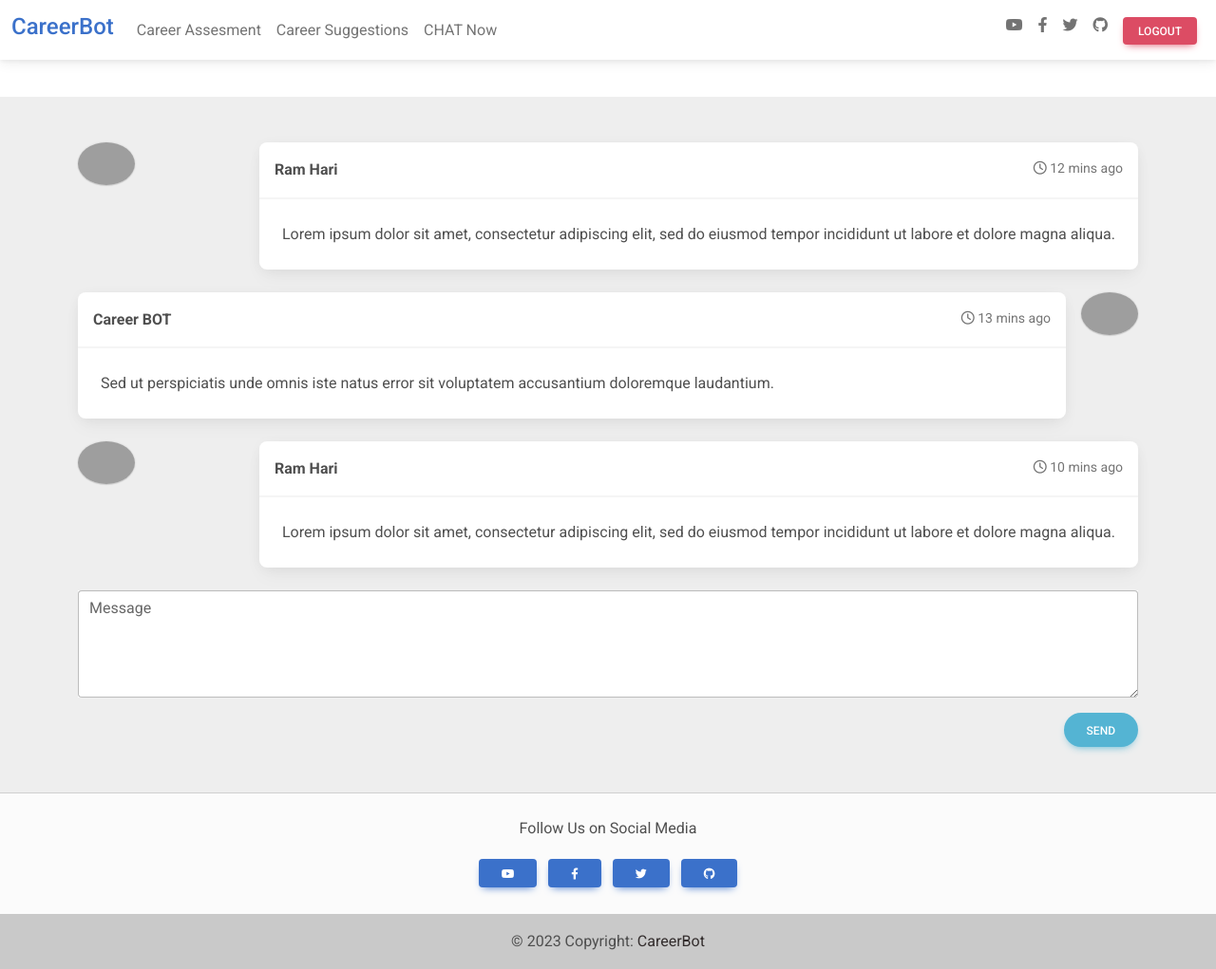
After one commit to roopeshach/careerbot, a Django app: page /chat in a window 1280 px wide. The commit adds this page. Shown: the whole page at 95% size. Run offline with Django 3.2, Linux system fonts and the light colour scheme; some libraries are stand-ins or nearby versions; grey boxes are pictures that could not be loaded.

Commit message:
changed some

```diff
--- /dev/null
+++ b/Main/secret_key.py
@@ -0,0 +1 @@
+API_KEY = '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'
--- a/Main/templates/Main/base.html
+++ b/Main/templates/Main/base.html
@@ -45,6 +45,9 @@ rel="stylesheet"
             <li class="nav-item">
               <a class="nav-link" href="#" >Career Suggestions</a>
             </li>
+            <li class="nav-item">
+              <a class="nav-link" href="{% url 'Main:chat' %}" > CHAT Now</a>
+            </li>
           </ul>
 
           <ul class="navbar-nav d-flex flex-row">
--- /dev/null
+++ b/Main/templates/Main/chat.html
@@ -0,0 +1,78 @@
+{% include 'Main/base.html' %}
+
+<br><br><br><br>
+<section style="background-color: #eee;">
+    <div class="container py-5">
+
+      <div class="row">
+
+
+
+        <div class="col-md-12 col-lg-12 col-xl-12 ">
+
+          <ul class="list-unstyled">
+            <li class="d-flex justify-content-between mb-4">
+              <img src="https://mdbcdn.b-cdn.net/img/Photos/Avatars/avatar-6.webp" alt="avatar"
+                class="rounded-circle d-flex align-self-start me-3 shadow-1-strong" width="60">
+              <div class="card">
+                <div class="card-header d-flex justify-content-between p-3">
+                  <p class="fw-bold mb-0">Ram Hari</p>
+                  <p class="text-muted small mb-0"><i class="far fa-clock"></i> 12 mins ago</p>
+                </div>
+                <div class="card-body">
+                  <p class="mb-0">
+                    Lorem ipsum dolor sit amet, consectetur adipiscing elit, sed do eiusmod tempor incididunt ut
+                    labore et dolore magna aliqua.
+                  </p>
+                </div>
+              </div>
+            </li>
+            <li class="d-flex justify-content-between mb-4">
+              <div class="card w-100">
+                <div class="card-header d-flex justify-content-between p-3">
+                  <p class="fw-bold mb-0">Career BOT</p>
+                  <p class="text-muted small mb-0"><i class="far fa-clock"></i> 13 mins ago</p>
+                </div>
+                <div class="card-body">
+                  <p class="mb-0">
+                    Sed ut perspiciatis unde omnis iste natus error sit voluptatem accusantium doloremque
+                    laudantium.
+                  </p>
+                </div>
+              </div>
+              <img src="https://mdbcdn.b-cdn.net/img/Photos/Avatars/avatar-5.webp" alt="avatar"
+                class="rounded-circle d-flex align-self-start ms-3 shadow-1-strong" width="60">
+            </li>
+            <li class="d-flex justify-content-between mb-4">
+              <img src="https://mdbcdn.b-cdn.net/img/Photos/Avatars/avatar-6.webp" alt="avatar"
+                class="rounded-circle d-flex align-self-start me-3 shadow-1-strong" width="60">
+              <div class="card">
+                <div class="card-header d-flex justify-content-between p-3">
+                  <p class="fw-bold mb-0">Ram Hari</p>
+                  <p class="text-muted small mb-0"><i class="far fa-clock"></i> 10 mins ago</p>
+                </div>
+                <div class="card-body">
+                  <p class="mb-0">
+                    Lorem ipsum dolor sit amet, consectetur adipiscing elit, sed do eiusmod tempor incididunt ut
+                    labore et dolore magna aliqua.
+                  </p>
+                </div>
+              </div>
+            </li>
+            <li class="bg-white mb-3">
+              <div class="form-outline">
+                <textarea class="form-control" id="textAreaExample2" rows="4"></textarea>
+                <label class="form-label" for="textAreaExample2">Message</label>
+              </div>
+            </li>
+            <button type="button" class="btn btn-info btn-rounded float-end">Send</button>
+          </ul>
+
+        </div>
+
+      </div>
+
+    </div>
+  </section>
+
+{% include 'Main/footer.html' %}
--- a/Main/urls.py
+++ b/Main/urls.py
@@ -5,5 +5,10 @@ from . import views
 urlpatterns = [
     path('', views.index, name="index"),
     path('data/', views.upload_career_assessment_data, name="upload_career_assessment_data"),
-    path('career-assesment', views.career_assessment, name='career-assesment')
+    path('career-assesment', views.career_assessment, name='career-assesment'),
+    path('new_chat/', views.new_chat, name='new_chat'),
+    path('error-handler/', views.error_handler, name='error_handler'),
+    path('home', views.home, name='home'),
+    path('chat', views.chat, name="chat")
+
 ]
--- a/Main/views.py
+++ b/Main/views.py
@@ -1,6 +1,10 @@
-from django.shortcuts import render
+from django.shortcuts import render, redirect
 from .models import CareerAssesmentAnswer, CareerAssesmentQuestion
 from django.conf import settings
+from .secret_key import API_KEY
+import openai
+openai.api_key = API_KEY
+
 # Create your views here.
 def index(request):
     return render(request, 'Main/index.html')
@@ -34,3 +38,68 @@ def career_assessment(request):
         'questions': questions,
     }
     return render(request, 'Main/career_assessment.html', context)
+
+
+
+# this is the home view for handling home page logic
+def home(request):
+    try:
+        # if the session does not have a messages key, create one
+        if 'messages' not in request.session:
+            request.session['messages'] = [
+                {"role": "system", "content": "You are now chatting with a user, provide them with comprehensive, short and concise answers."},
+            ]
+        if request.method == 'POST':
+            # get the prompt from the form
+            prompt = request.POST.get('prompt')
+            # get the temperature from the form
+            temperature = float(request.POST.get('temperature', 0.1))
+            # append the prompt to the messages list
+            request.session['messages'].append({"role": "user", "content": prompt})
+            # set the session as modified
+            request.session.modified = True
+            # call the openai API
+            response = openai.ChatCompletion.create(
+                model="gpt-3.5-turbo",
+                messages=request.session['messages'],
+                temperature=temperature,
+                max_tokens=1000,
+            )
+            # format the response
+            formatted_response = response['choices'][0]['message']['content']
+            # append the response to the messages list
+            request.session['messages'].append({"role": "assistant", "content": formatted_response})
+            request.session.modified = True
+            # redirect to the home page
+            context = {
+                'messages': request.session['messages'],
+                'prompt': '',
+                'temperature': temperature,
+            }
+            return render(request, 'Main/home.html', context)
+        else:
+            # if the request is not a POST request, render the home page
+            context = {
+                'messages': request.session['messages'],
+                'prompt': '',
+                'temperature': 0.1,
+            }
+            return render(request, 'Main/home.html', context)
+    except Exception as e:
+        print(e)
+        # if there is an error, redirect to the error handler
+        return redirect('Main:error_handler')
+
+def new_chat(request):
+    # clear the messages list
+    request.session.pop('messages', None)
+    return redirect('Main:home')
+
+
+# this is the view for handling errors
+def error_handler(request):
+    return render(request, 'Main/404.html')
+
+
+def chat(request):
+    return render(request, 'Main/chat.html')
```
Also changed, not shown: Main/templates/Main/404.html (added, +12 -0 lines), Main/templates/Main/home.html (added, +35 -0 lines).
